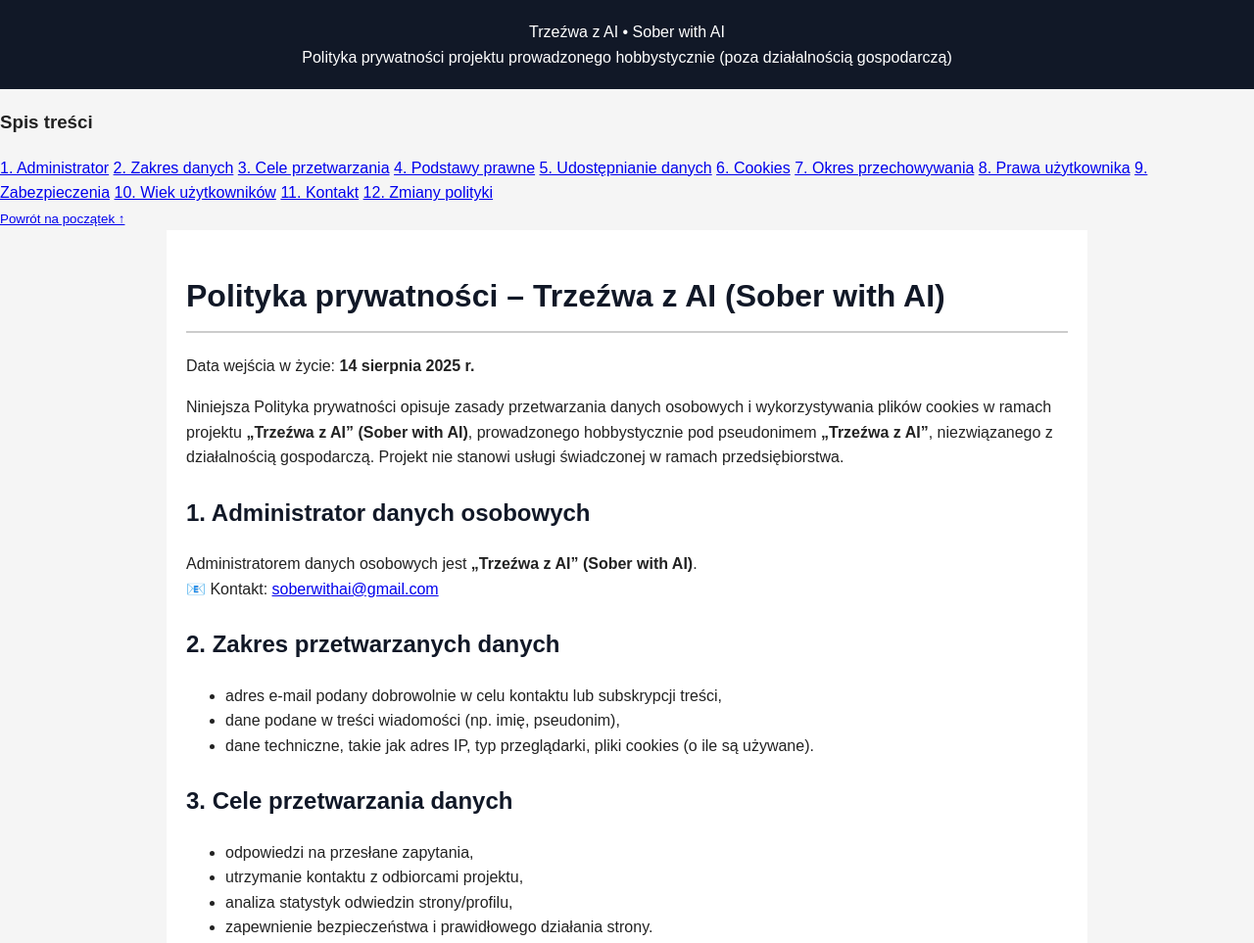
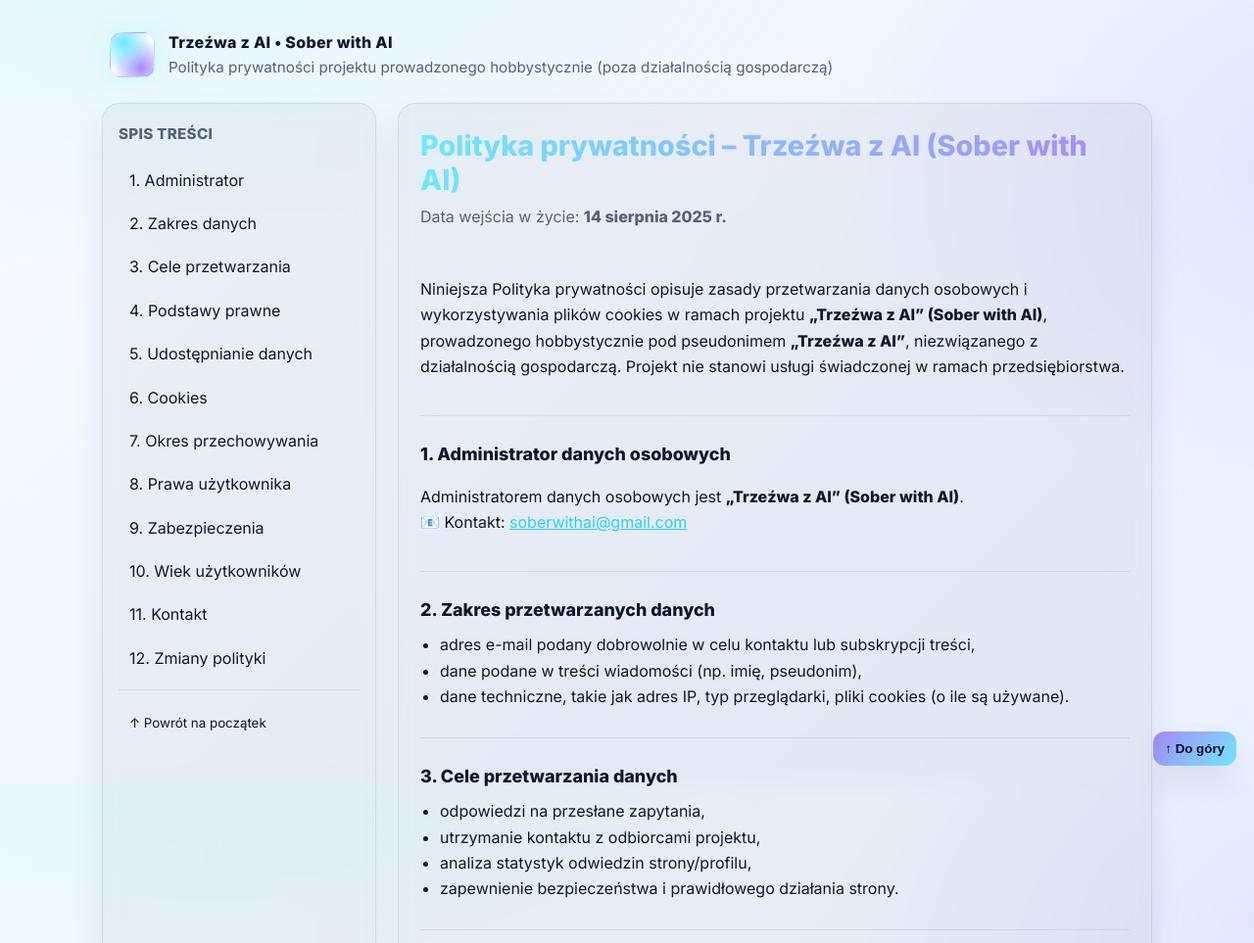
Before and after one commit to modakatowice-sketch/soberwithai, a plain HTML site: page index.html in a window 1280 px wide. Shown: the top 963 px of the page at 98% size. Drawn offline with Linux system fonts and the light colour scheme.

Commit message:
Update index.html

```diff
--- a/index.html
+++ b/index.html
@@ -1,101 +1,127 @@
 <!DOCTYPE html>
-<html lang="pl">
-<head>
-    <meta charset="UTF-8">
-    <meta name="viewport" content="width=device-width, initial-scale=1.0">
-    <title>Polityka prywatności – Trzeźwa z AI (Sober with AI)</title>
-    <style>
-        body {
-            font-family: Arial, sans-serif;
-            line-height: 1.6;
-            margin: 0;
-            padding: 0;
-            background-color: #f5f5f5;
-            color: #222;
-        }
-        header {
-            background-color: #111827;
-            color: #fff;
-            padding: 20px;
-            text-align: center;
-        }
-        main {
-            max-width: 900px;
-            margin: auto;
-            padding: 20px;
-            background: #fff;
-        }
-        h1, h2 {
-            color: #111827;
-        }
-        h1 {
-            border-bottom: 2px solid #ccc;
-            padding-bottom: 10px;
-        }
-        section {
-            margin-bottom: 25px;
-        }
-        footer {<!DOCTYPE html>
 <html lang="pl">
 <head>
   <meta charset="UTF-8" />
   <meta name="viewport" content="width=device-width, initial-scale=1" />
   <title>Polityka prywatności – Trzeźwa z AI (Sober with AI)</title>
+
+  <!-- Open Graph / theming -->
   <meta name="theme-color" content="#0f172a">
   <meta property="og:title" content="Polityka prywatności – Trzeźwa z AI (Sober with AI)">
   <meta property="og:description" content="Polityka prywatności projektu Trzeźwa z AI (Sober with AI).">
   <meta property="og:type" content="website">
-  <link href="https://fonts.googleapis.com/css2?family=Inter:wght@400;600;800&family=JetBrains+Mono:wght@600&display=swap" rel="stylesheet">
+
+  <!-- Font -->
+  <link href="https://fonts.googleapis.com/css2?family=Inter:wght@400;600;800&display=swap" rel="stylesheet">
+
   <style>
-    :root{--bg1:#0b1020;--bg2:#141b2d;--glass:rgba(255,255,255,.06);--stroke:rgba(255,255,255,.12);--txt:#e6eef7;--muted:#94a3b8;--accent1:#6ee7ff;--accent2:#a78bfa;--accent3:#22d3ee}
-    *{box-sizing:border-box} html,body{height:100%}
-    body{margin:0;color:var(--txt);font-family:Inter,system-ui,-apple-system,Segoe UI,Roboto,Arial,sans-serif;line-height:1.6;background:
-      radial-gradient(1200px 600px at 10% -10%, rgba(103,232,249,.12), transparent 60%),
-      radial-gradient(900px 600px at 110% 20%, rgba(167,139,250,.14), transparent 60%),
-      linear-gradient(120deg, var(--bg1), var(--bg2));background-attachment:fixed;overflow-x:hidden}
-    body::before{content:"";position:fixed;inset:0;background-image:
+    :root{
+      --bg1:#0b1020; --bg2:#141b2d;          /* tło */
+      --glass:rgba(255,255,255,.06);
+      --stroke:rgba(255,255,255,.12);
+      --txt:#e6eef7; --muted:#9fb0c7;       /* tekst */
+      --acc1:#6ee7ff; --acc2:#a78bfa; --acc3:#22d3ee; /* akcenty */
+      --card:#0f172a; --shadow:0 20px 40px rgba(0,0,0,.35);
+      --radius:18px;
+    }
+    @media (prefers-color-scheme: light){
+      :root{
+        --bg1:#f7fbff; --bg2:#e9f0ff;
+        --glass:rgba(0,0,0,.04); --stroke:rgba(0,0,0,.08);
+        --txt:#0f172a; --muted:#576176;
+        --card:#ffffff; --shadow:0 18px 32px rgba(0,0,0,.08);
+      }
+    }
+
+    *{box-sizing:border-box}
+    html,body{height:100%}
+    html{scroll-behavior:smooth}
+    body{
+      margin:0; font-family:Inter,system-ui,-apple-system,Segoe UI,Roboto,Arial,sans-serif; line-height:1.65;
+      color:var(--txt);
+      background:
+        radial-gradient(1200px 600px at 10% -10%, rgba(103,232,249,.14), transparent 60%),
+        radial-gradient(900px 600px  at 110% 20%, rgba(167,139,250,.16), transparent 60%),
+        linear-gradient(135deg, var(--bg1), var(--bg2));
+      background-attachment: fixed;
+      overflow-x:hidden;
+    }
+
+    /* subtelna siatka + animacja */
+    body::before{
+      content:""; position:fixed; inset:0; pointer-events:none; z-index:0;
+      background-image:
         linear-gradient(transparent 0, transparent 31px, rgba(255,255,255,.06) 32px),
         linear-gradient(90deg, transparent 0, transparent 31px, rgba(255,255,255,.06) 32px);
-      background-size:32px 32px,32px 32px;mask-image:radial-gradient(600px 400px at 50% 10%, rgba(0,0,0,.7), transparent 80%);pointer-events:none;z-index:0;animation:drift 18s linear infinite alternate}
+      background-size:32px 32px, 32px 32px;
+      mask-image: radial-gradient(600px 380px at 50% 10%, rgba(0,0,0,.75), transparent 80%);
+      animation: drift 16s linear infinite alternate;
+    }
     @keyframes drift{from{transform:translateY(0)}to{transform:translateY(8px)}}
-    .wrap{max-width:1100px;margin:0 auto;padding:24px;position:relative;z-index:1;display:grid;grid-template-columns:280px 1fr;gap:24px}
-    @media (max-width:940px){.wrap{grid-template-columns:1fr}}
-    header.site{display:flex;align-items:center;gap:14px;margin:18px auto 10px;padding:0 24px;max-width:1100px}
-    .logo{width:44px;height:44px;border-radius:12px;background:
-      radial-gradient(120% 120% at 30% 20%, var(--accent1), transparent 55%),
-      radial-gradient(120% 120% at 70% 80%, var(--accent2), transparent 55%),#0f172a;
-      box-shadow:0 0 30px rgba(102,252,241,.25), inset 0 0 10px rgba(255,255,255,.06);border:1px solid var(--stroke)}
-    .brand{font-weight:800;letter-spacing:.4px;font-size:1.1rem;line-height:1.1}
-    .brand .mono{font-family:"JetBrains Mono",monospace;font-weight:600;background:linear-gradient(90deg,var(--accent1),var(--accent2));-webkit-background-clip:text;background-clip:text;color:transparent}
-    .muted{color:var(--muted);font-size:.92rem}
-    .glass{background:var(--glass);border:1px solid var(--stroke);border-radius:18px;backdrop-filter:blur(10px);box-shadow:0 8px 30px rgba(0,0,0,.35)}
-    nav.toc{position:sticky;top:16px;padding:16px;height:fit-content}
-    nav.toc h3{margin:0 0 10px;font-size:.95rem;letter-spacing:.3px;color:#cbd5e1;text-transform:uppercase;opacity:.9}
-    nav.toc a{display:block;padding:8px 10px;border-radius:10px;text-decoration:none;color:var(--txt);font-size:.95rem;border:1px solid transparent}
-    nav.toc a:hover{background:rgba(255,255,255,.06);border-color:var(--stroke)}
-    nav.toc .sep{height:1px;background:var(--stroke);margin:10px 0}
-    main.content{padding:22px 22px 6px}
-    .title{margin-top:6px;font-size:1.7rem;font-weight:800;line-height:1.2;background:linear-gradient(90deg,var(--accent1),var(--accent2));-webkit-background-clip:text;background-clip:text;color:transparent}
-    .eff-date{margin:6px 0 18px}
-    section{padding:14px 0 4px;border-top:1px solid var(--stroke);margin-top:14px}
-    section:first-of-type{border-top:none;margin-top:0}
-    h2{margin:10px 0 6px;font-size:1.15rem;font-weight:800;letter-spacing:.2px}
-    ul{padding-left:20px;margin:8px 0}
-    a{color:var(--accent3)}
-    footer{max-width:1100px;margin:22px auto 36px;padding:14px 24px;color:#cbd5e1;font-size:.9rem;opacity:.9}
-    .topbtn{position:fixed;right:18px;bottom:18px;background:linear-gradient(135deg,var(--accent2),var(--accent1));color:#0b1020;border:none;border-radius:12px;padding:10px 12px;font-weight:700;box-shadow:0 10px 24px rgba(0,0,0,.35);cursor:pointer}
+
+    .shell{max-width:1120px; margin:0 auto; padding:24px; position:relative; z-index:1}
+
+    /* header */
+    .site-head{
+      display:flex; align-items:center; gap:14px; padding:6px 8px 14px;
+    }
+    .logo{
+      width:46px; height:46px; border-radius:12px; border:1px solid var(--stroke);
+      background:
+        radial-gradient(120% 120% at 30% 20%, var(--acc1), transparent 55%),
+        radial-gradient(120% 120% at 70% 80%, var(--acc2), transparent 55%),
+        var(--card);
+      box-shadow: inset 0 0 10px rgba(255,255,255,.06), 0 0 30px rgba(102,252,241,.25);
+    }
+    .brand{font-weight:800; letter-spacing:.3px}
+    .subtitle{color:var(--muted); font-size:.95rem}
+
+    /* layout glass */
+    .grid{display:grid; grid-template-columns: 280px 1fr; gap:22px; margin-top:10px}
+    @media (max-width:940px){.grid{grid-template-columns:1fr}}
+
+    .glass{background:var(--glass); border:1px solid var(--stroke); border-radius:var(--radius);
+           backdrop-filter:blur(10px); box-shadow:var(--shadow)}
+
+    nav.toc{position:sticky; top:16px; padding:16px}
+    nav.toc h3{margin:2px 0 12px; font-size:.95rem; text-transform:uppercase; letter-spacing:.3px; color:var(--muted)}
+    nav.toc a{display:block; padding:8px 10px; border-radius:12px; text-decoration:none; color:var(--txt); border:1px solid transparent}
+    nav.toc a:hover{background:rgba(255,255,255,.06); border-color:var(--stroke)}
+    nav.toc .sep{height:1px; background:var(--stroke); margin:10px 0}
+
+    main.card{padding:22px 22px 10px}
+    .title{
+      font-weight:800; font-size:1.8rem; line-height:1.2; margin:4px 0 6px;
+      background:linear-gradient(90deg,var(--acc1),var(--acc2));
+      -webkit-background-clip:text; background-clip:text; color:transparent;
+    }
+    .eff{color:var(--muted); margin:6px 0 18px}
+
+    section{padding:14px 0 6px; border-top:1px solid var(--stroke); margin-top:14px}
+    section:first-of-type{border-top:none; margin-top:0}
+    h2{margin:10px 0 6px; font-size:1.12rem; font-weight:800}
+    ul{margin:8px 0; padding-left:20px}
+    a{color:var(--acc3)}
+
+    footer.page{color:var(--muted); text-align:center; padding:18px 8px; font-size:.92rem}
+
+    .top{position:fixed; right:18px; bottom:18px; border:0; border-radius:12px; cursor:pointer;
+         padding:10px 12px; font-weight:700; color:#0b1020;
+         background:linear-gradient(135deg,var(--acc2),var(--acc1)); box-shadow:var(--shadow)}
   </style>
 </head>
 <body>
-  <header class="site">
+  <div class="shell">
+    <header class="site-head">
       <div class="logo" aria-hidden="true"></div>
       <div>
-      <div class="brand">Trzeźwa z AI • <span class="mono">Sober with AI</span></div>
-      <div class="muted">Polityka prywatności projektu prowadzonego hobbystycznie (poza działalnością gospodarczą)</div>
+        <div class="brand">Trzeźwa z AI • Sober with AI</div>
+        <div class="subtitle">Polityka prywatności projektu prowadzonego hobbystycznie (poza działalnością gospodarczą)</div>
       </div>
     </header>
 
-  <div class="wrap">
+    <div class="grid">
+      <!-- SPIS TREŚCI -->
       <nav class="toc glass">
         <h3>Spis treści</h3>
         <a href="#s1">1. Administrator</a>
@@ -111,12 +137,13 @@
         <a href="#s11">11. Kontakt</a>
         <a href="#s12">12. Zmiany polityki</a>
         <div class="sep"></div>
-      <a href="#top"><small>Powrót na początek ↑</small></a>
+        <a href="#top"><small>↑ Powrót na początek</small></a>
       </nav>
 
-    <main id="top" class="content glass">
+      <!-- TREŚĆ -->
+      <main id="top" class="card glass">
         <h1 class="title">Polityka prywatności – Trzeźwa z AI (Sober with AI)</h1>
-      <p class="eff-date muted">Data wejścia w życie: <strong>14 sierpnia 2025 r.</strong></p>
+        <p class="eff">Data wejścia w życie: <strong>14 sierpnia 2025 r.</strong></p>
 
         <section>
           <p>Niniejsza Polityka prywatności opisuje zasady przetwarzania danych osobowych i wykorzystywania plików cookies w ramach projektu <strong>„Trzeźwa z AI” (Sober with AI)</strong>, prowadzonego hobbystycznie pod pseudonimem <strong>„Trzeźwa z AI”</strong>, niezwiązanego z działalnością gospodarczą. Projekt nie stanowi usługi świadczonej w ramach przedsiębiorstwa.</p>
@@ -220,10 +247,9 @@
       </main>
     </div>
 
-  <footer class="muted">
-    &copy; 2025 Trzeźwa z AI (Sober with AI). Wszelkie prawa zastrzeżone. • Strona hostowana na GitHub Pages
-  </footer>
+    <footer class="page">&copy; 2025 Trzeźwa z AI (Sober with AI). Wszelkie prawa zastrzeżone. • Host: GitHub Pages</footer>
+  </div>
 
-  <button class="topbtn" onclick="window.scrollTo({top:0,behavior:'smooth'})">↑ Do góry</button>
+  <button class="top" onclick="window.scrollTo({top:0,behavior:'smooth'})">↑ Do góry</button>
 </body>
 </html>
```
Lines whose indentation alone changed are shown as unchanged.
